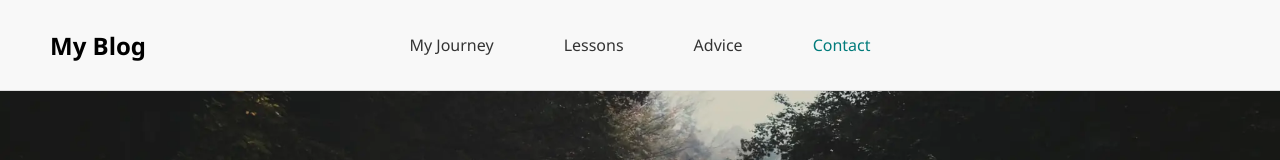
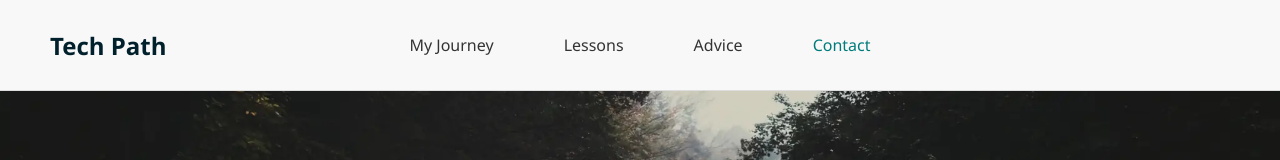
Before and after one commit to Joshua-olagunju/My-Blog, a plain HTML site: page index.html in a window 1280 px wide. Shown: the top 160 px of the page. Drawn offline with Linux system fonts and the light colour scheme.

```diff
--- a/index.html
+++ b/index.html
@@ -8,7 +8,7 @@
 </head>
 <body>
   <header>
-  <h1 style="position: absolute; left: 50px;">My Blog</h1>
+  <h1 style="position: absolute; left: 50px; color: rgb(0, 32, 44);">Tech Path</h1>
   <nav>
     <ul>
       <li><a href="#journey">My Journey</a></li>
```
